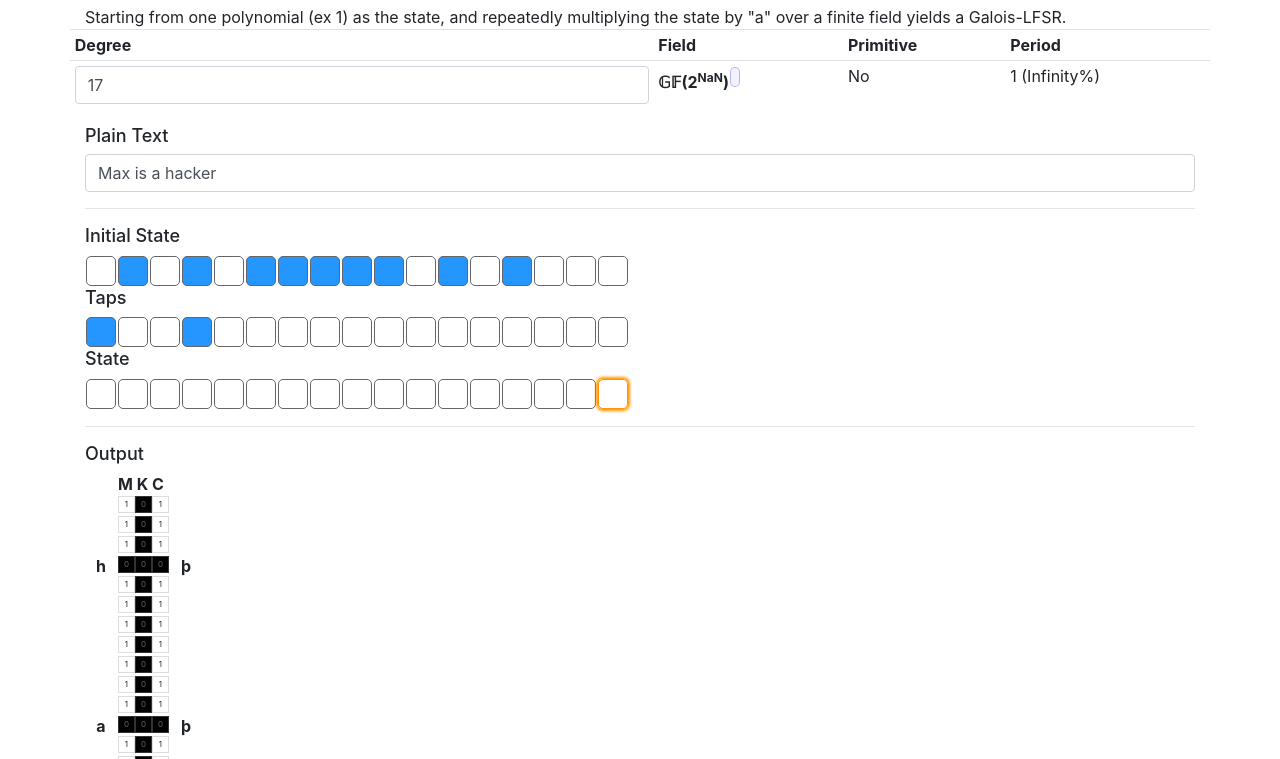
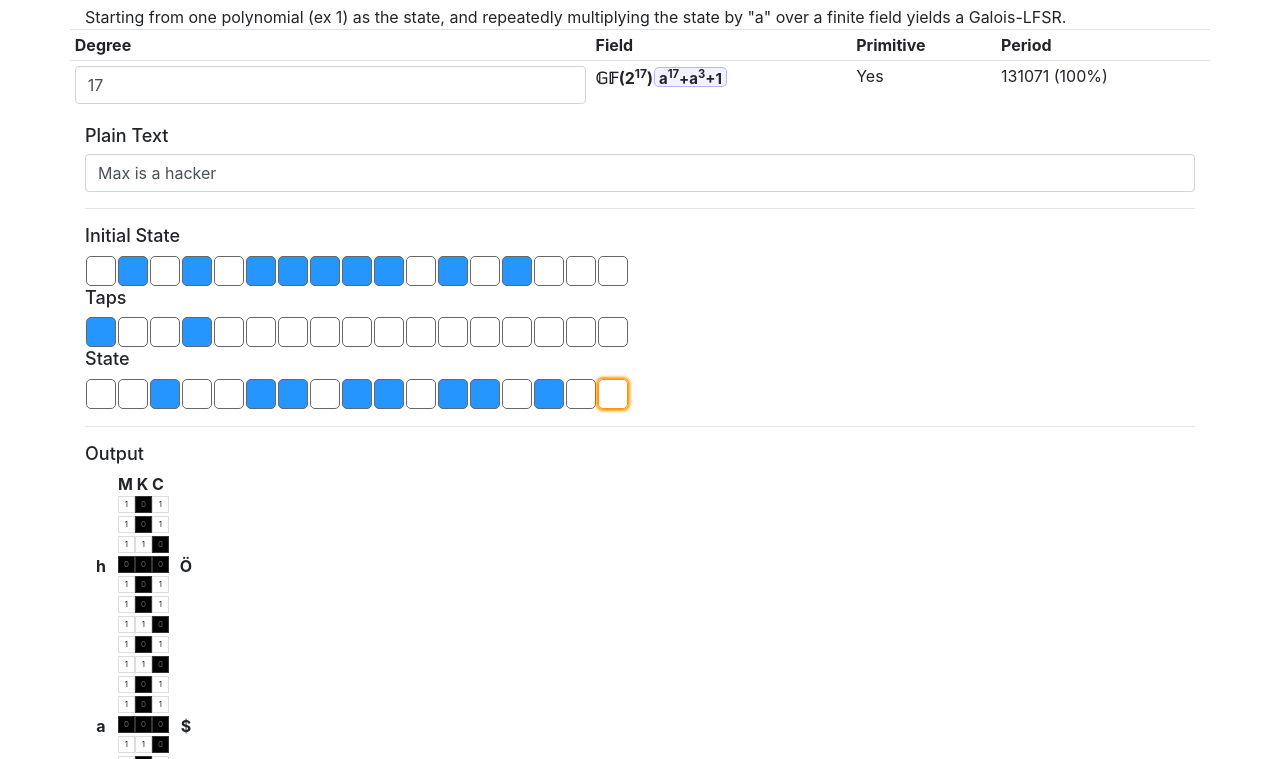
Before and after one commit to cedemax/FiniteFields.js, a plain HTML site: page LFSR.html in a window 1280 px wide. Shown: the part 41-800 px from the top of the page. Drawn offline with nearby package versions, Linux system fonts and the light colour scheme.

Commit message:
fix LFSR

```diff
--- a/LFSR.html
+++ b/LFSR.html
@@ -9,7 +9,6 @@
     <script src="https://stackpath.bootstrapcdn.com/bootstrap/4.1.3/js/bootstrap.min.js" integrity="sha384-ChfqqxuZUCnJSK3+MXmPNIyE6ZbWh2IMqE241rYiqJxyMiZ6OW/JmZQ5stwEULTy" crossorigin="anonymous"></script>
 
     <script src="https://cdnjs.cloudflare.com/ajax/libs/mathjs/5.0.4/math.js"></script>
-    <script src="Polynomial.js"></script>
     <script src="FiniteFields.js"></script>
 
     <style>
@@ -139,9 +138,8 @@
                 return restart();
             }
             taps = parseTap('taps');
-            var poly = new PolynomialF2(taps);
-            poly.bits |= (1<<bits);
-            field = new FiniteField(poly);
+            taps |= (1<<bits);
+            field = new FiniteField(taps);
 
             $('#field').html(field.toString(true));
             $('#prim').html(field.isPrimitive?"Yes":"No");
@@ -177,9 +175,8 @@
         var loop;
         function shift(){
             var state = parseTap('state');
-            var poly = new PolynomialF2(state);
-            var next = field.mult(poly,PolynomialF2.single(1));
-            setTap("state",next.bits);
+            var next = field.mult(state,2);
+            setTap("state",next);
             loop = setTimeout(shift,100);
             var letter = "";
             if((plainBits.length%8)==1 && plainBits.length > 0)
@@ -197,7 +194,7 @@
                 letter= String.fromCharCode(bitsToByte(cipherBits.slice(cipherBits.length-8,cipherBits.length-1)));
             html = '<div class="letter">'+letter+"</div>";
             $('#ciphers').prepend(html);
-            $('#cipher').prepend(new PolynomialF2(b).toBitString(2,true));
+            $('#cipher').prepend(field.polyToBitString(b,2,true));
         }
 
         $(document).ready(function(){
```
